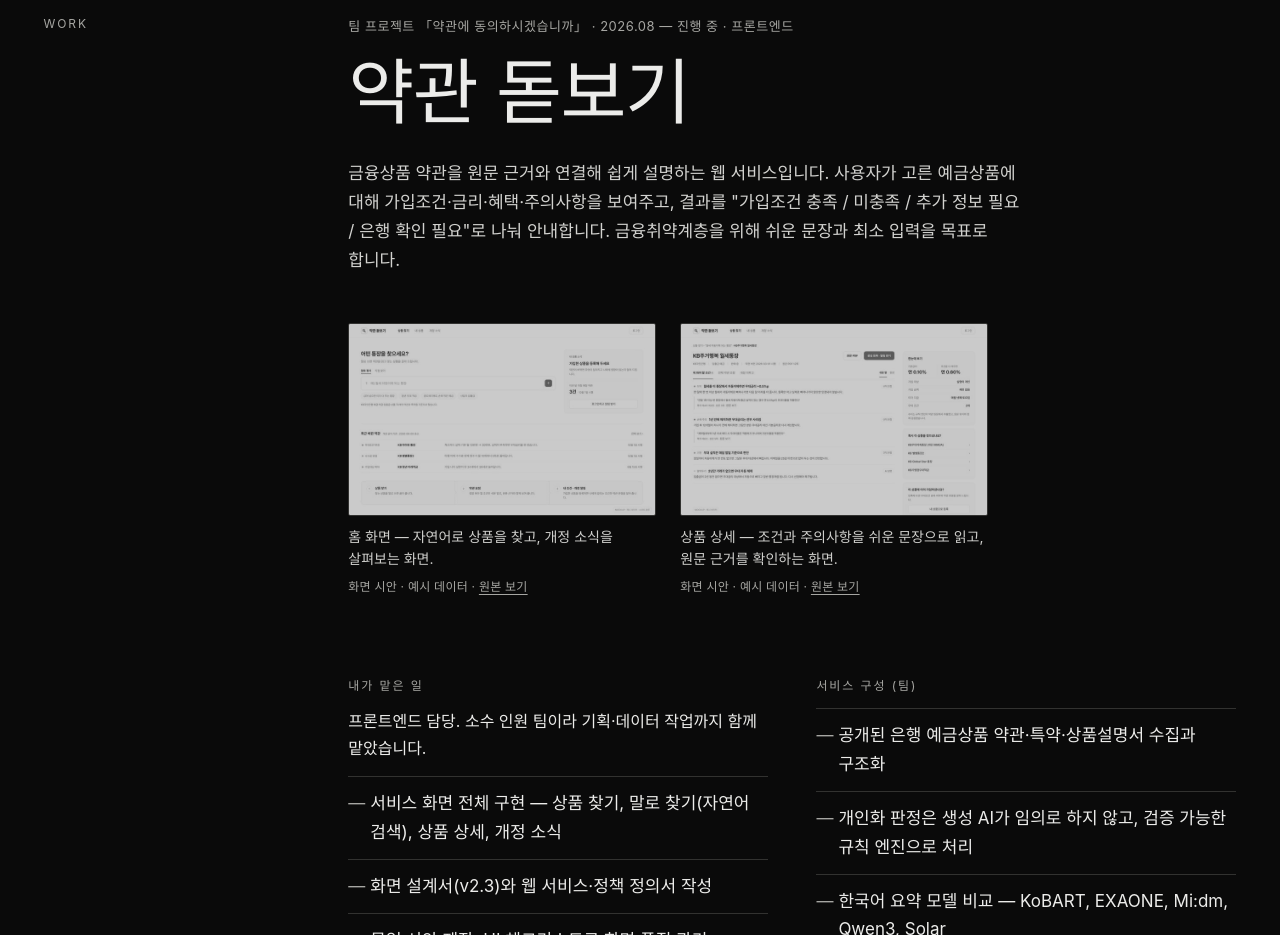
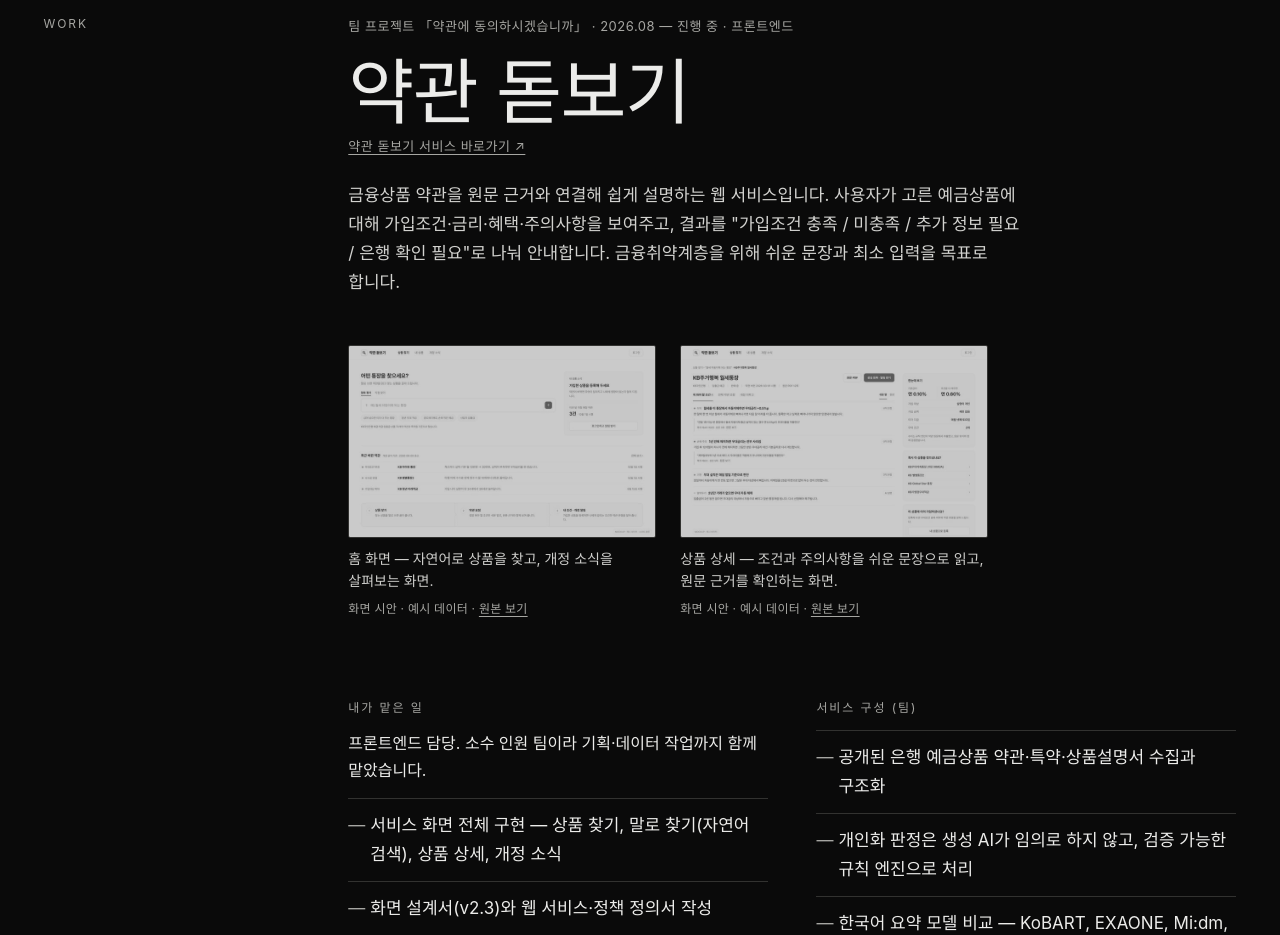
Before and after one commit to SHMDBC/shmdbc.github.io, a plain HTML site: page index.html in a window 1280 px wide. Shown: the part 1280-2215 px from the top of the page. Drawn offline with Linux system fonts and the light colour scheme.

Commit message:
Link the live Terms Magnifier service from the homepage

```diff
--- a/index.html
+++ b/index.html
@@ -99,7 +99,7 @@
                 <span class="ko">약관 돋보기</span>
                 <span class="en" lang="en">Terms Magnifier</span>
               </h3>
-              <p class="work__desc">
+              <p class="meta"><a href="https://www.yakgwan.com" style="text-decoration:underline;text-underline-offset:.25em"><span class="ko">약관 돋보기 서비스 바로가기 ↗</span><span class="en" lang="en">Open Terms Magnifier ↗</span></a></p> <p class="work__desc">
                 <span class="ko">금융상품 약관을 원문 근거와 연결해 쉽게 설명하는 웹 서비스입니다. 사용자가 고른 예금상품에 대해 가입조건·금리·혜택·주의사항을 보여주고, 결과를 "가입조건 충족 / 미충족 / 추가 정보 필요 / 은행 확인 필요"로 나눠 안내합니다. 금융취약계층을 위해 쉬운 문장과 최소 입력을 목표로 합니다.</span>
                 <span class="en" lang="en">A web service that explains bank product terms in plain language, with each point linked to the original clause. For a chosen deposit product it shows eligibility, interest rates, benefits and caveats, and sorts results into "eligible / not eligible / more information needed / check with the bank". It aims for plain sentences and minimal input for financially vulnerable users.</span>
               </p>
```
